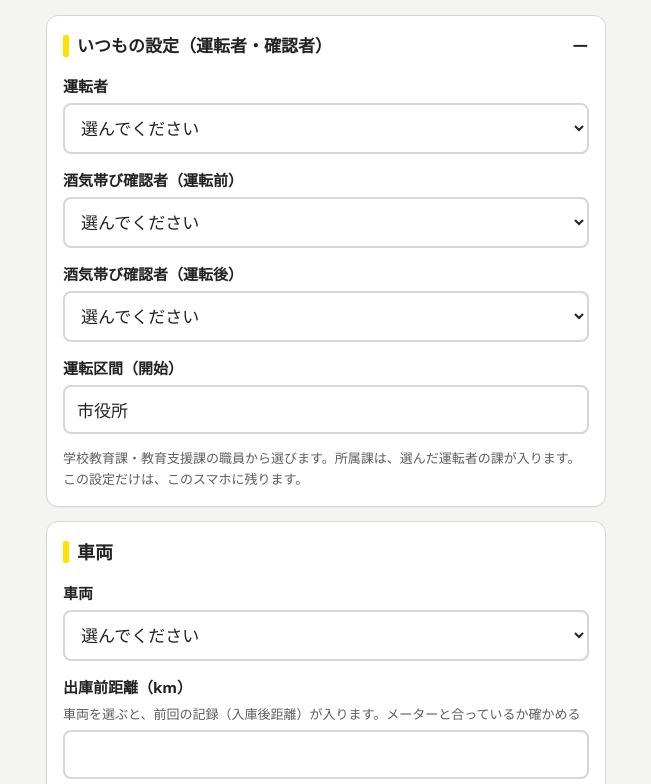
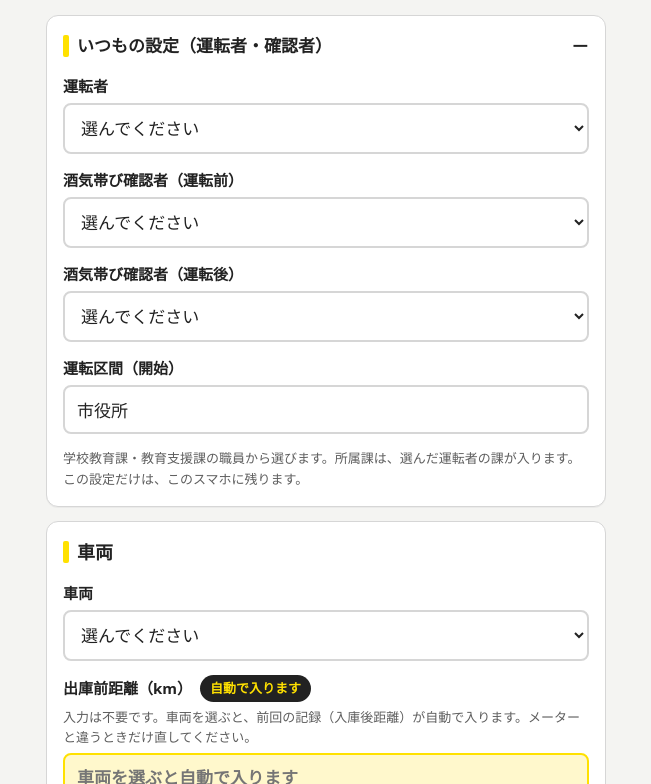
Before and after one commit to tossy5296-art/unten-nisshi, a plain HTML site: page index.html in a window 1280 px wide. Shown: the part 168-952 px from the top of the page, without its empty margins (314-965 px from the left). Drawn offline with Linux system fonts and the light colour scheme.

Commit message:
ページを更新

```diff
--- a/index.html
+++ b/index.html
@@ -48,6 +48,9 @@ button:focus-visible,a:focus-visible,summary:focus-visible{outline:3px solid var
 .insp .name{font-size:14px}
 .insp .item.bad .name{color:var(--bad);font-weight:bold}
 .insp .item.bad label:has(input:checked){background:#FFE3E0;border-color:var(--bad);color:var(--bad)}
+.ttl{display:flex;align-items:center;gap:8px;flex-wrap:wrap}
+.auto{background:var(--k);color:var(--y);font-size:13px;font-weight:bold;padding:3px 10px;border-radius:999px;white-space:nowrap}
+.autoIn{background:var(--y-soft);border-color:var(--y);font-weight:bold}
 .miss{background:var(--y-soft);border:2px solid var(--y);border-radius:8px;padding:10px 12px;font-size:14px;font-weight:bold}
 .miss:empty{display:none}
 ol{margin:0;padding-left:1.4em;display:flex;flex-direction:column;gap:6px;font-size:15px}
@@ -78,7 +81,7 @@ optgroup{font-weight:bold}
 <label for="carSel">車両<select id="carSel"><option value="">選んでください</option><option value="7133">7133（学校教育課）</option><option value="7132">7132（こども政策課）</option><option value="7131">7131（教育支援課）</option><option value="6605">6605（教育支援課）</option><option value="other">その他車両（番号を入れる）</option></select></label>
 <label for="carOther" id="carOtherL" hidden>その他車両の車両番号<small>例：大阪480あ1234。下4桁だけでもよい</small><div class="row"><input id="carOther" inputmode="text"><button class="btn" type="button" id="carFind">さがす</button></div></label>
 <p class="calc" id="carInfo" aria-live="polite"></p>
-<label for="odoBefore">出庫前距離（km）<small>車両を選ぶと、前回の記録（入庫後距離）が入ります。メーターと合っているか確かめる</small><input id="odoBefore" inputmode="numeric"></label>
+<label for="odoBefore"><span class="ttl">出庫前距離（km）<span class="auto">自動で入ります</span></span><small>入力は不要です。車両を選ぶと、前回の記録（入庫後距離）が自動で入ります。メーターと違うときだけ直してください。</small><input id="odoBefore" class="autoIn" inputmode="numeric" placeholder="車両を選ぶと自動で入ります"></label>
 </section>
 
 <section>
```
